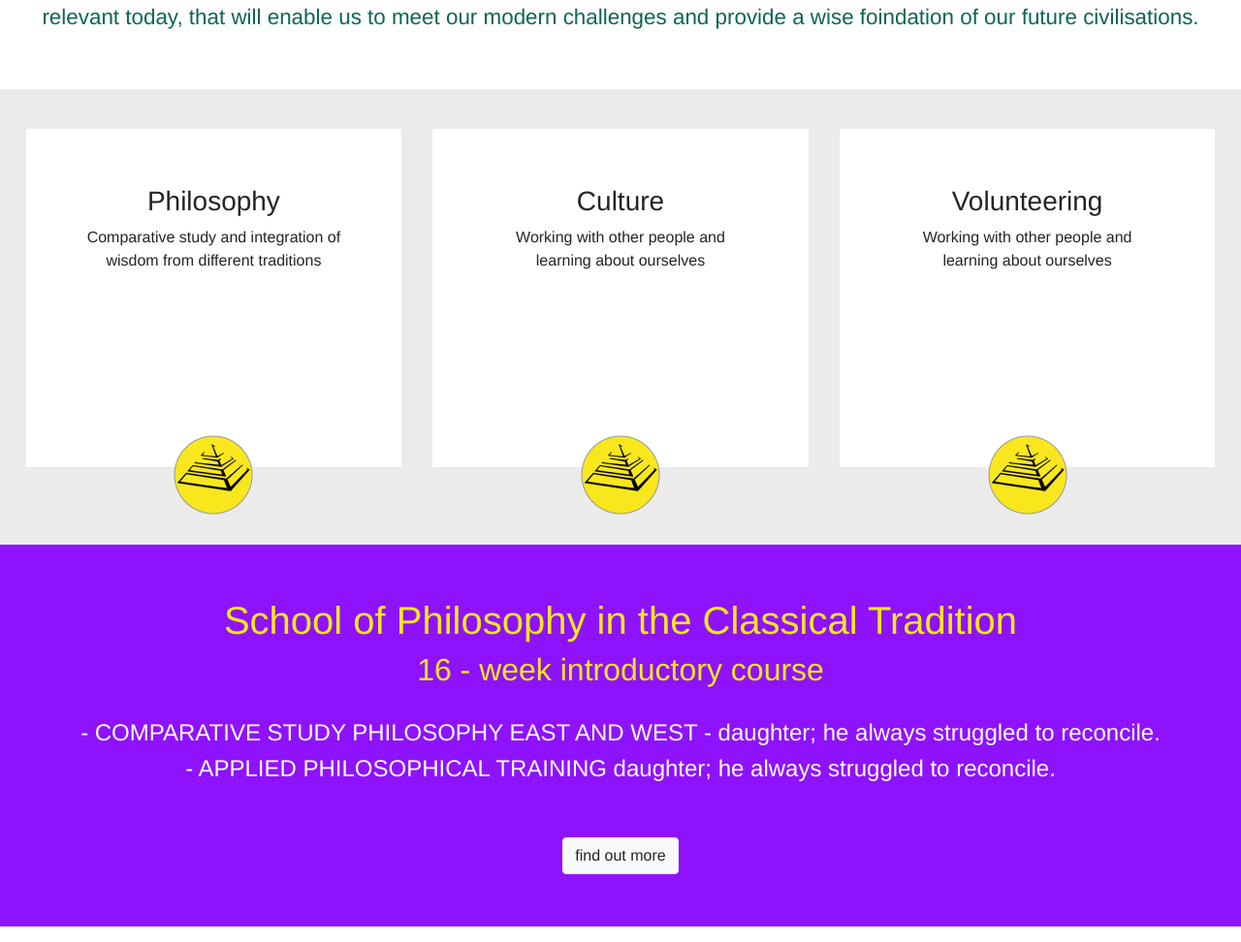
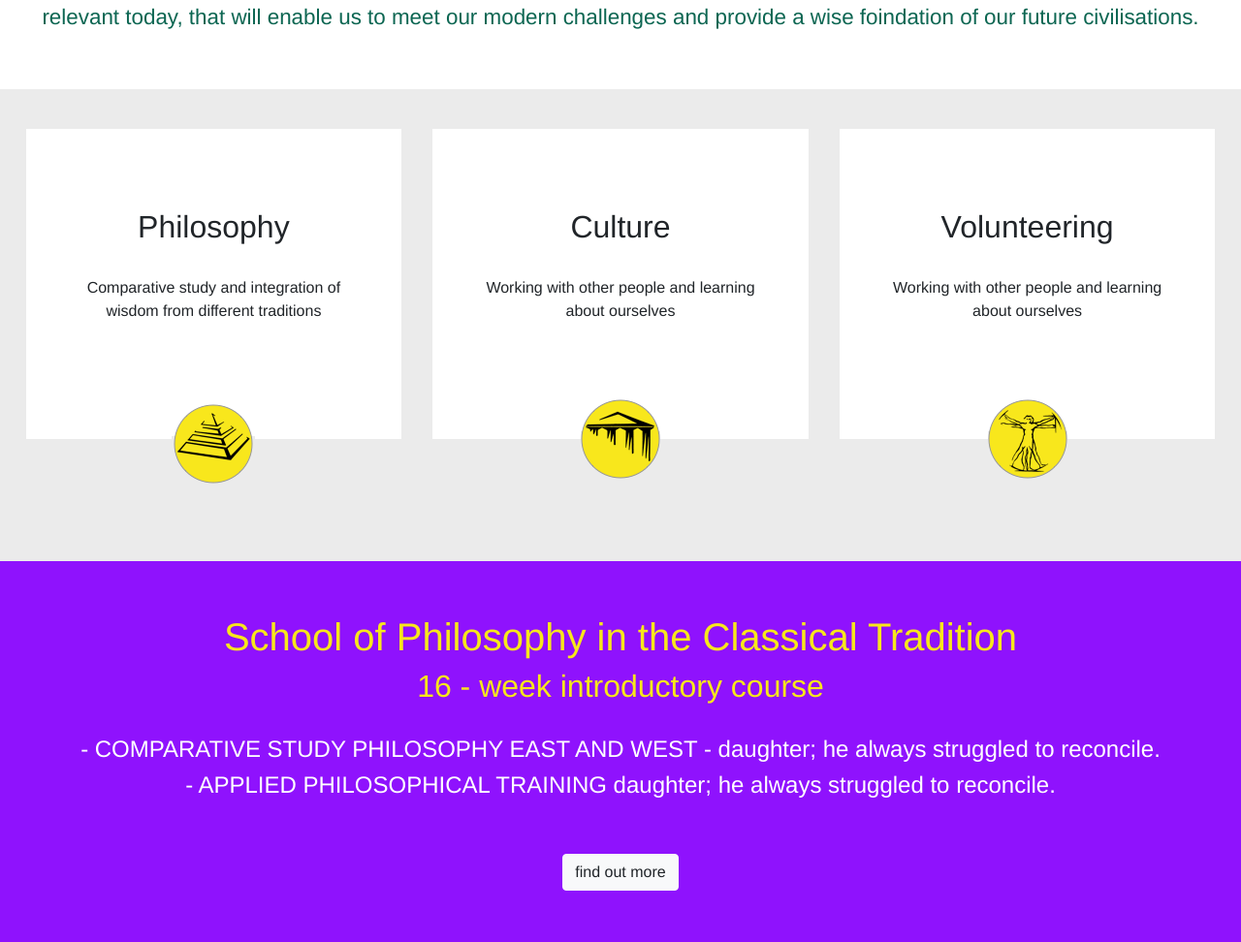
Before and after one commit to newacropolis-uk-website/frontend, a Flask app: template app/templates/views/home.html in a window 1280 px wide. Shown: the part 301-1273 px from the top of the page at 97% size. Run offline with Flask 2, Linux system fonts and the light colour scheme; the template is opened without the code that fills it, so the values that code supplies are empty; some libraries are stand-ins or nearby versions.

Commit message:
Fixed spacing between the pcv blocks

```diff
--- a/app/static/css/style.css
+++ b/app/static/css/style.css
@@ -210,15 +210,17 @@ footer{
   padding: 2% 2% 5% 2%;
 }
 .pcv_block{
-  padding: 15%;
-  height: 100%;
+  padding: 21% 12% 21% 12%;
+  height: 320px;
   background-color: white;
   width: 100%;
   font-family: 'AvenirNext-DemiBold',Helvetica,Arial,serif;
 }
+.pcv_padding {
+  padding-bottom: 5%;
+}
 .upw{
-  margin-top: -42px;
-  padding-bottom: 20%;
+  margin-top: -65px;
 }
 .findoutmore_background {
   background-color: rgba(143,18,253,1.0);
@@ -243,8 +245,6 @@ footer{
   object-fit: cover;
   height: 252px;
 }
-
-
 .featured_background{
   background-color: rgba(215,215,215,1.0);
   border-style: solid;
--- a/app/templates/views/home.html
+++ b/app/templates/views/home.html
@@ -46,25 +46,31 @@
   <div class="container-fluid padding grey_backgroundcolour">
     <div class="row text-center ">
       <div class="col-xs-12 col-sm-6 col-md-4">
+        <div class="pcv_padding">
           <div class="pcv_block">
-          <h3> Philosophy </h3>
+            <h2> Philosophy </h2><br>
             <p>Comparative study and integration of wisdom from different traditions</p>
+          </div>
         </div>
         <img src="/static/images/philosophy_icon.png" class="upw">
       </div>
       <div class="col-xs-12 col-sm-6 col-md-4">
+        <div class="pcv_padding">
           <div class="pcv_block">
-          <h3> Culture </h3>
+            <h2> Culture </h2><br>
             <p>Working with other people and learning about ourselves</p>
           </div>
-        <img src="/static/images/philosophy_icon.png" class="upw">
+        </div>
+        <img src="/static/images/culture_icon.png" class="upw">
       </div>
       <div class="col-xs-12 col-sm-6 col-md-4">
+        <div class="pcv_padding">
           <div class="pcv_block">
-          <h3> Volunteering </h3>
+            <h2> Volunteering </h2><br>
             <p>Working with other people and learning about ourselves</p>
           </div>
-        <img src="/static/images/philosophy_icon.png" class="upw">
+        </div>
+        <img src="/static/images/volunteering_icon.png" class="upw">
       </div>
     </div>
   </div>
```
Lines whose indentation alone changed are shown as unchanged.
